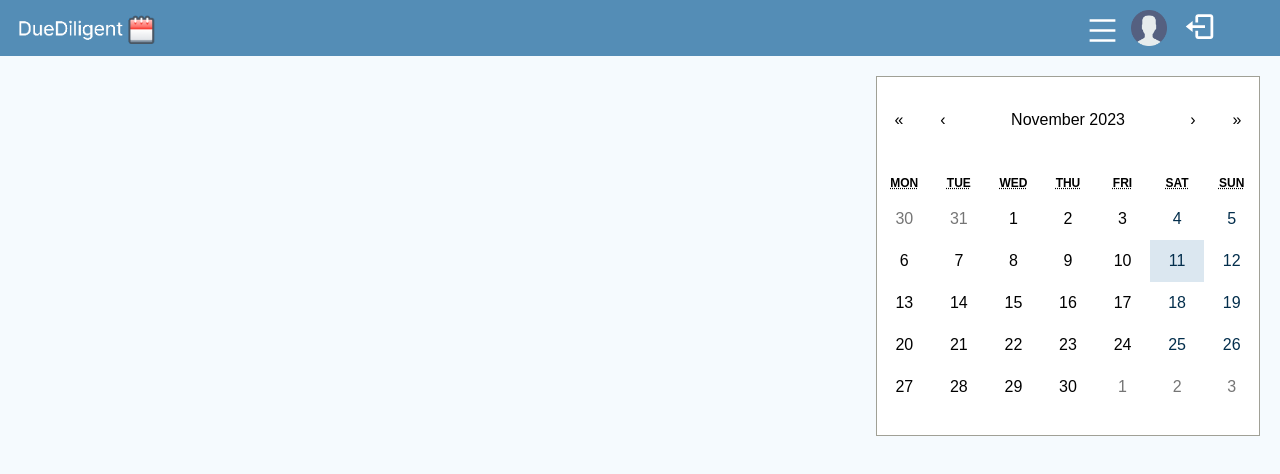
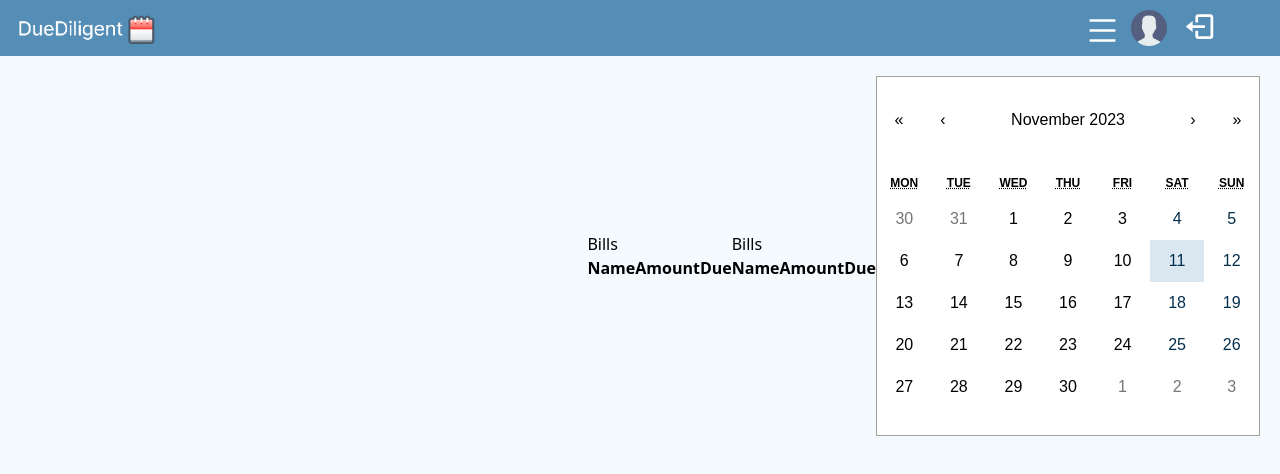
Before and after one commit to bsextion/due-diligent-ui, a Next.js app: page / in a window 1280 px wide. Shown: the top 474 px of the page. Built offline with nearby package versions, Linux system fonts and the light colour scheme.

Commit message:
Added skeleton for Preview

```diff
--- /dev/null
+++ b/src/common/PreviewModal.tsx
@@ -0,0 +1,34 @@
+import React from 'react';
+import { Bill } from '@/utils/types/Bill';
+import { bills } from '@/utils/mockdata/bills';
+type PreviewModalProps = {
+  title: string;
+  bills: Bill[];
+};
+
+const PreviewModal: React.FC<PreviewModalProps> = ({ title, bills }) => {
+  return (
+    <div>
+      {title}
+      <table>
+        <thead>
+          <tr>
+            <th>Name</th>
+            <th>Amount</th>
+            <th>Due</th>
+          </tr>
+        </thead>
+        <tbody>
+          {bills.map((bill) => (
+            <tr key={bill.id}>
+              <td>{bill.name}</td>
+              <td>{bill.amount}</td>
+              <td>{bill.dueDate.toDateString()}</td>
+            </tr>
+          ))}
+        </tbody>
+      </table>
+    </div>
+  );
+};
+export default PreviewModal;
--- a/src/pages/index.tsx
+++ b/src/pages/index.tsx
@@ -2,6 +2,7 @@ import Image from 'next/image'
 import { Inter } from 'next/font/google'
 import Navbar from '@/components/Navbar/Navbar'
 import CalendarCanvas from '@/components/Calendar/CalendarCanvas'
+import PreviewModal from '@/common/PreviewModal'
 
 
 export default function Home() {
@@ -9,7 +10,8 @@ export default function Home() {
     <main className='bg-light-gray-1 min-h-screen'>
     <Navbar/>
     <div className='flex items-center justify-end min-w-screen h-96 m-2 p-3'>
-
+      <PreviewModal title='Bills' bills={[]}/>
+      <PreviewModal title='Bills' bills={[]}/>
       <CalendarCanvas/>
     </div>
     </main>
--- /dev/null
+++ b/src/utils/mockdata/bills.ts
@@ -0,0 +1,25 @@
+import { Bill } from "@/utils/types/Bill";
+
+export const bills: Bill[] = [
+    {
+        id: "1",
+        name: "Rent",
+        amount: 1000,
+        dueDate: new Date(),
+        createdAt: new Date(),
+    },
+    {
+        id: "2",
+        name: "CC",
+        amount: 300,
+        dueDate: new Date(),
+        createdAt: new Date(),
+    },
+    {
+        id: "3",
+        name: "Student Loan",
+        amount: 589,
+        dueDate: new Date(),
+        createdAt: new Date(),
+    },
+]
--- /dev/null
+++ b/src/utils/types/Bill.ts
@@ -0,0 +1,8 @@
+export type Bill = {
+    id: string;
+    name: string;
+    amount: number;
+    dueDate: Date;
+    // createdBy: User["id"];
+    createdAt: Date;
+}
```
Also changed, not shown: src/utils/types/User.ts (added, +9 -0 lines), src/components/common/PreviewModal.tsx (deleted).
